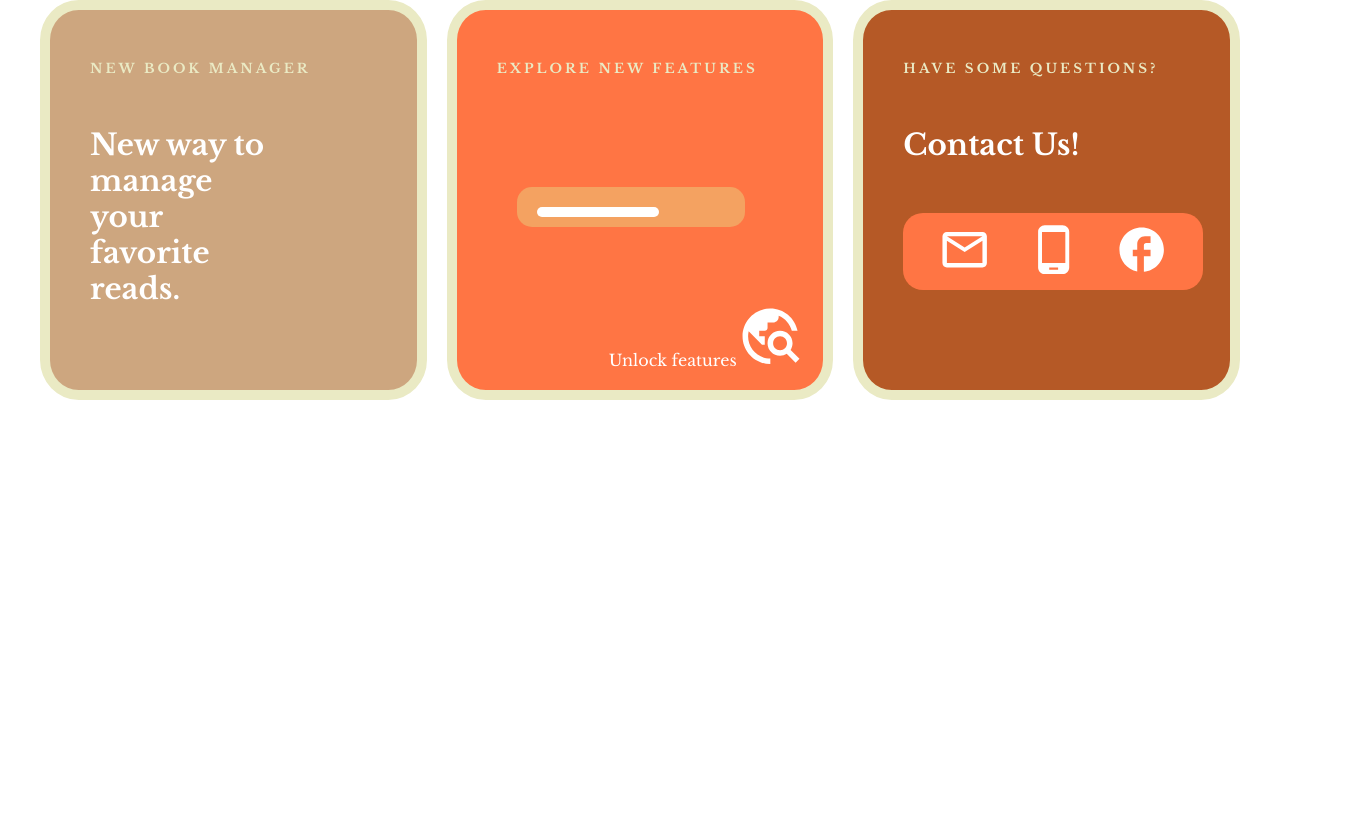
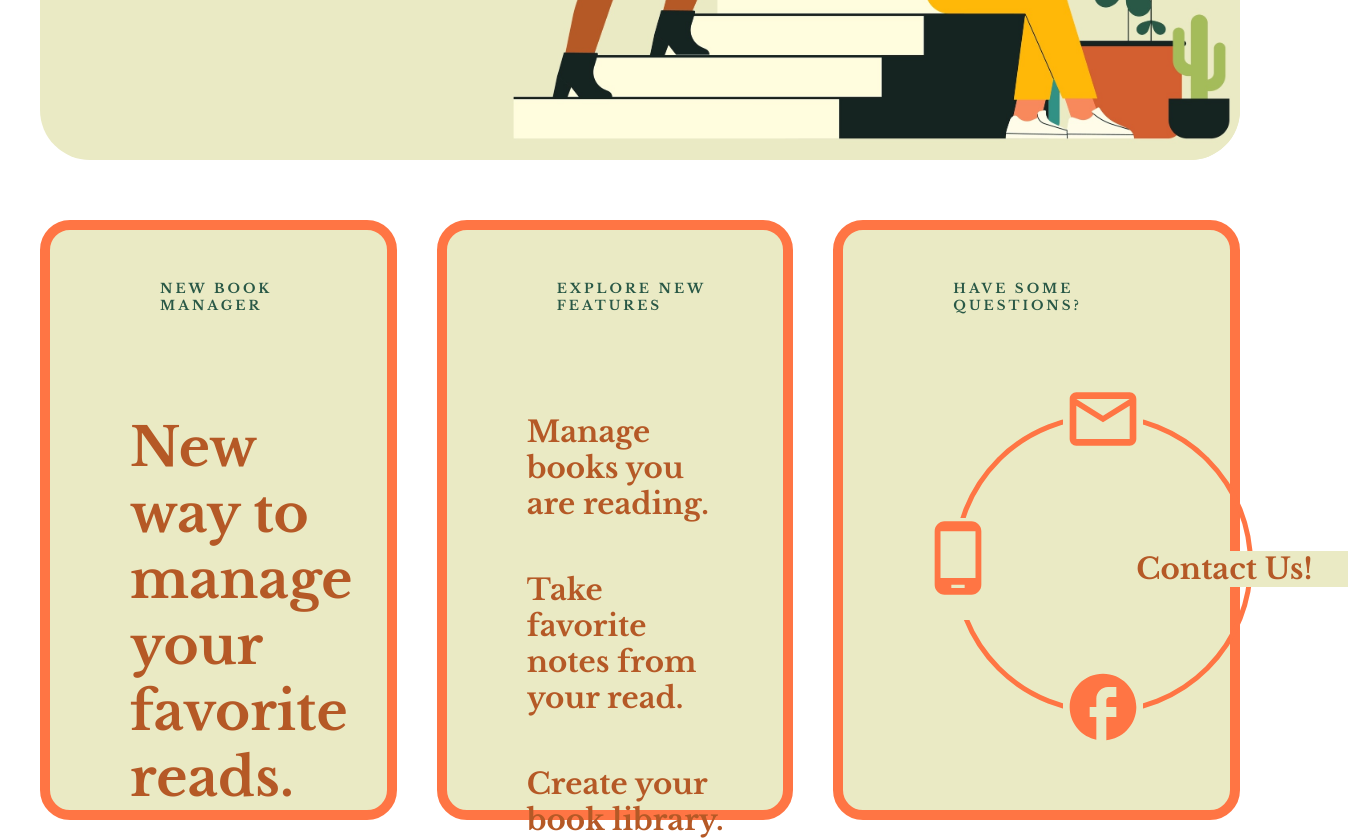
Before and after one commit to JoanaMas/fullstack-book-manager-project, a React (Vite) app in the folder client/fullstack-book-manager-project/: page / in a window 1280 px wide. Shown: the part 560-1398 px from the top of the page, 1348 px wide, since content can reach past the window. Before the commit the page ends 1040 px from the top, so only its background shows below. Built offline with nearby package versions, Linux system fonts and the light colour scheme.

Commit message:
27: Update book note funcionality fix: book notes displayed according bookId

```diff
--- a/client/fullstack-book-manager-project/src/components/header/header.scss
+++ b/client/fullstack-book-manager-project/src/components/header/header.scss
@@ -2,7 +2,7 @@
 
 .header {
     width: 100%;
-    height: 400px;
+    height: 600px;
     background-color: $primary;
     border-radius: 50px;
     display: flex;
--- a/client/fullstack-book-manager-project/src/components/homePageCard/HomePageCard.jsx
+++ b/client/fullstack-book-manager-project/src/components/homePageCard/HomePageCard.jsx
@@ -1,9 +1,9 @@
 import React from "react";
 import './homePageCard.scss'
 
-const HomePageCard = ({children, backgroundColor}) => {
+const HomePageCard = ({children}) => {
   return (
-    <div className={`card ${backgroundColor}`}>
+    <div className={`card`}>
       {children}
     </div>
   );
--- a/client/fullstack-book-manager-project/src/components/homePageCard/homePageCard.scss
+++ b/client/fullstack-book-manager-project/src/components/homePageCard/homePageCard.scss
@@ -2,25 +2,31 @@
 
 .card {
     flex: 1;
-    height: inherit;
-    background-color: $light-brown;
-    border-radius: 10%;
+    height: 600px;
+    background-color: $primary;
+    border-radius: 30px;
     display: flex;
     flex-direction: column;
     gap: $g-5;
-    padding-left: $p-4;
-    border: 10px solid $primary;
+    padding-left: $p-6;
+    border: 10px solid $orange;
+
 
     h5 {
-        margin-top: $m-5;
-        color: $primary;
+        margin: $m-5 $m-5;
+        color: $dark-green;
         letter-spacing: 3px;
     }
 
     h1 {
-        width: 60%;
+        width: 80%;
         font-size: $font-7;
-        color: $white;
+        color: $dark-ligther-brown;
+        padding-left: $p-2;
+
+        * {
+            font-size: 30pt;
+        }
     }
 
     p {
--- a/client/fullstack-book-manager-project/src/pages/home/HomePage.jsx
+++ b/client/fullstack-book-manager-project/src/pages/home/HomePage.jsx
@@ -14,66 +14,50 @@ import routes from "../../routes/routes";
 // Components
 import ActionButton from "../../components/actionButton/ActionButton";
 import Header from "../../components/header/Header";
+// Icons
+import RadioButtonUncheckedOutlinedIcon from "@mui/icons-material/RadioButtonUncheckedOutlined";
 
 const HomePage = () => {
-  const [openFeatures, setOpenFeatures] = useState(false);
   const navigate = useNavigate();
-
-  const handleClick = () => {
-    setOpenFeatures(!openFeatures);
-  };
 
   return (
     <div className="homePage">
       <div>
-
         <Header title={"Change your book game - play smart with"}>
-        <ActionButton onClick={() => navigate(routes.registerPage)}>Sign Up</ActionButton>
+          <ActionButton onClick={() => navigate(routes.registerPage)}>
+            Sign Up
+          </ActionButton>
         </Header>
 
         <div className="content">
           <HomePageCard>
             <h5>NEW BOOK MANAGER</h5>
-            <h1>New way to manage your favorite reads.</h1>
+            <h1 className="firstCardTitle">New way to manage your favorite reads.</h1>
           </HomePageCard>
 
-          <HomePageCard backgroundColor={"featuresCardColor"}>
+          <HomePageCard>
             <h5>EXPLORE NEW FEATURES</h5>
 
-            <div class={openFeatures ? "none" : "progress"}>
-              <div class="color"></div>
-            </div>
-
-            <div className={openFeatures ? "features" : "none"}>
-              <h4>Store your books.</h4>
-              <h4>Track reading progress.</h4>
-              <h4>Write notes for each book!</h4>
-            </div>
-
-            <div className="exploreIcon">
-              <p>Unlock features</p>
-              <TravelExploreIcon
-                onClick={handleClick}
-                style={{ fontSize: "50pt", color: "white" }}
-              />
-            </div>
+            <h1>Manage books you are reading.</h1>
+            <h1>Take favorite notes from your read.</h1>
+            <h1>Create your book library.</h1>
           </HomePageCard>
 
-          <HomePageCard backgroundColor={"socialCardColor"}>
+          <HomePageCard>
             <h5>HAVE SOME QUESTIONS?</h5>
-              <h1>Contact Us!</h1>
             <div className="socialIcons">
-              <div className="icon">
+              <h1 className="contactUsTitle">Contact Us!</h1>
+              <div className="icon email">
                 <a href="mailto:bookSmart@gmail.com">
                   <MailOutlineIcon fontSize="large" />
                 </a>
               </div>
-              <div className="icon">
+              <div className="icon phone">
                 <a href="tel:860-923-619">
                   <PhoneAndroidIcon fontSize="large" />
                 </a>
               </div>
-              <div className="icon">
+              <div className="icon facebook">
                 <a href="https://www.facebook.com/">
                   <FacebookOutlinedIcon fontSize="large" />
                 </a>
--- a/client/fullstack-book-manager-project/src/pages/home/homePage.scss
+++ b/client/fullstack-book-manager-project/src/pages/home/homePage.scss
@@ -7,107 +7,61 @@
 }
 
 // Contnent section
-
 .content {
     width: 100%;
     height: 400px;
     display: flex;
-    margin-top: $m-4;
-    gap: $g-2;
+    margin-top: $m-6;
+    gap: $g-4;
 
-
-    .featuresCardColor {
-        background-color: $orange;
+    .firstCardTitle {
+        font-size: 40pt;
     }
-
-    .socialCardColor {
-        background-color: $dark-ligther-brown;
-    }
-
-}
-
-.exploreIcon {
-    height: inherit;
-    display: flex;
-    justify-content: flex-end;
-    align-items: flex-end;
-    padding: $p-2;
 }
 
 
-
-
-// Progress Bar
-.progress {
-    position: relative;
-    top: 60px;
-    left: 20px;
-    height: 10px;
-    width: 70%;
-    border: 20px solid #f4a261;
-    border-radius: 15px;
-}
-.progress .color{
-    position: absolute;
-    background-color: #ffffff;
-    width: 0px;
-    height: 10px;
-    border-radius: 15px;
-    animation: progres 4s infinite linear;
-}
-
-@keyframes progres{
-    0%{
-      width: 0%;
-    }
-    25%{
-        width: 50%;
-    }
-    50%{
-        width: 75%;
-    }
-    75%{
-        width: 85%;
-    }
-    100%{
-        width: 100%;
-    }
-};
-
-
-.features {
-    background-color: $primary;
-    width: 90%;
-    border-radius: 20px;
-
-    h4 {
-        display: block;
-        padding: 5px;
-        padding-left: $p-2;
-        color: $orange;
-    }
-}
-
-.none {
-    display: none;
-}
-
 .socialIcons {
     display: flex;
+    width: 300px;
+    height: 300px;
     justify-content: space-evenly;
     align-items: center;
     padding-top: $p-1;
-    color: $white;
-    background-color: $orange;
+    border: 5px solid $orange;
     margin-right: 20pt;
-    border-radius: 20px;
+    border-radius: 50%;
+    position: relative;
+    left: 50px;
 
     a {
+        display: block;
         text-decoration: none;
-        color: $white;
+        color: $orange;
+        background-color: $primary;
+    }
+
+    .contactUsTitle {
+        background-color: $primary;
+        position: absolute;
+        right: -100px;
+    }
+
+    .email {
+        position: absolute;
+        top: -40px;
+    }
+
+    .phone {
+        position: absolute;
+        left: -40px;
+    }
+
+    .facebook {
+        position: absolute;
+        bottom: -60px;
     }
 
     .icon * {
-        font-size: 40pt;
+        font-size: 60pt;
     }
 }
--- a/client/fullstack-book-manager-project/src/pages/singleBook/SingleBookPage.jsx
+++ b/client/fullstack-book-manager-project/src/pages/singleBook/SingleBookPage.jsx
@@ -76,7 +76,7 @@ const SingleBookPage = () => {
 }
 
 useEffect(() => {
-  fetch("http://localhost:4005/getBookNotes")
+  fetch("http://localhost:4005/getBookNotes/" + bookId)
   .then((res) => res.json())
   .then((data) => {
     dispatch(setBookNotes(data.allBookNotes))
@@ -91,7 +91,8 @@ useEffect(() => {
 const deleteBookNote = (noteId) => {
 
   const bookNoteId = {
-    bookNoteId: noteId
+    bookNoteId: noteId,
+    bookId: bookId,
   };
 
   const options = {
@@ -106,11 +107,10 @@ const deleteBookNote = (noteId) => {
   .then((res) => res.json())
   .then((data) => {
     dispatch(setBookNotes(data.allBookNotes))
-    // console.log(data);
+    console.log(data);
   });
 
 }
-
 
 // EDIT BOOK NOTE
 const editBookNote = (bookNote, noteId) => {
@@ -128,6 +128,7 @@ const updateBookNote = () => {
   const updatedBookNote = {
     bookNote: bookNoteRef.current.value,
     noteId: noteId,
+    bookId: bookId,
   }
 
   const options = {
```
Also changed, not shown: 1 other file (tests, documents, lock files or other folders).
